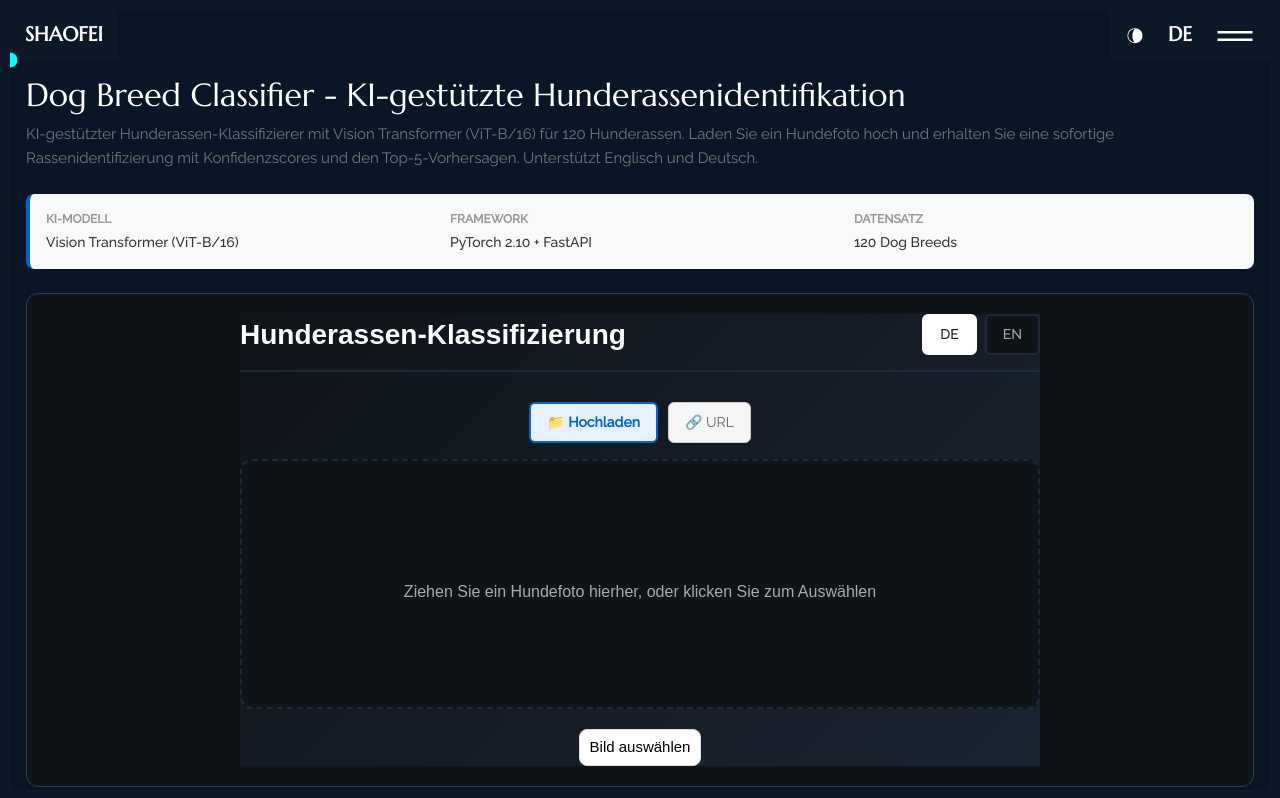
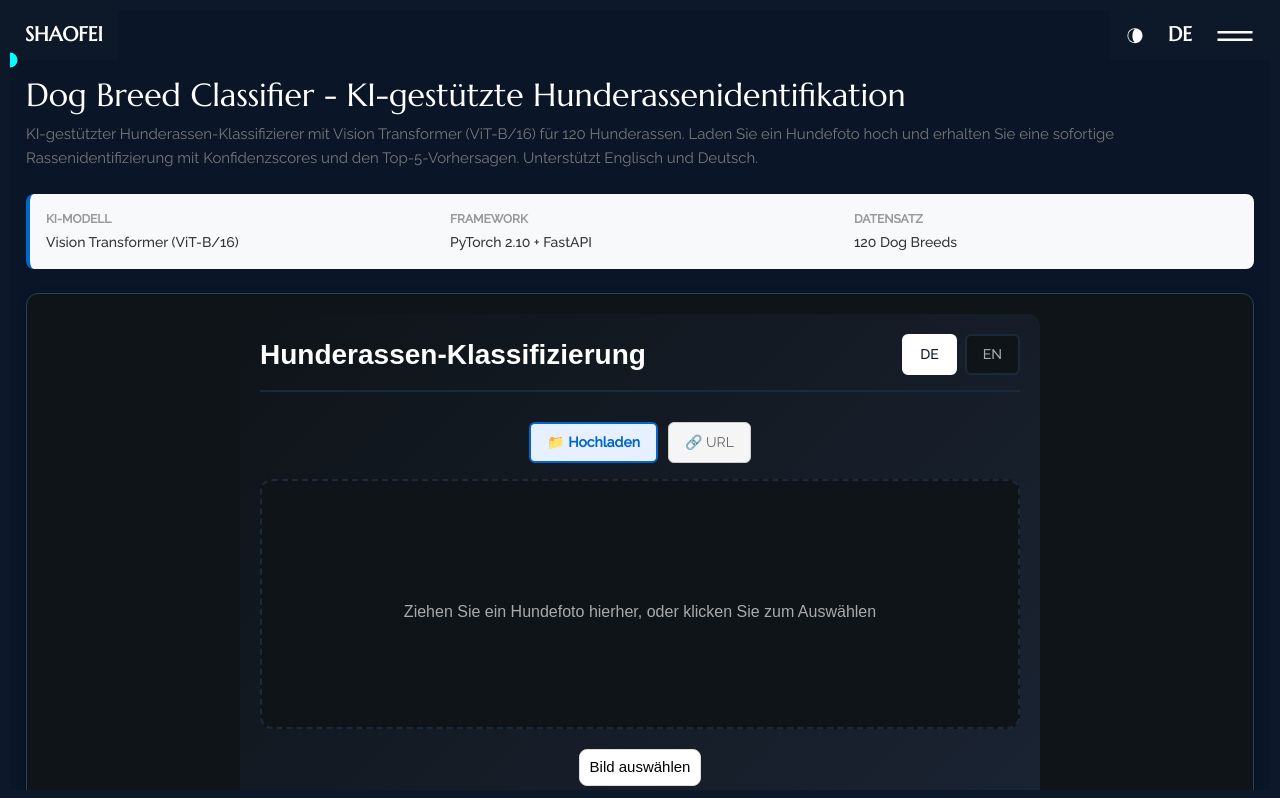
Before and after one commit to shaofei-liu/portfolio, a React (Create React App) app: page /portfolio/project2 in a window 1280 px wide. Shown: the top 798 px of the page. Built offline with nearby package versions, Linux system fonts and the light colour scheme.

Commit message:
Style: Fix Project 2 full-frame gradient background and unify Project 3 font styling with Poppins

```diff
--- a/src/components/DogBreedClassifier.css
+++ b/src/components/DogBreedClassifier.css
@@ -2,8 +2,10 @@
   width: 100%;
   max-width: 800px;
   margin: 0 auto;
-  padding: 0;
+  padding: 20px;
   background: linear-gradient(135deg, #0f1419 0%, #1a2332 100%);
+  border-radius: 12px;
+  color: #fff;
 }
 
 .dog-breed-classifier-header {
--- a/src/components/RAGChatbot.css
+++ b/src/components/RAGChatbot.css
@@ -6,9 +6,8 @@
   border-radius: 12px;
   overflow: hidden;
   box-shadow: 0 4px 6px rgba(0, 0, 0, 0.3);
-  font-family: -apple-system, BlinkMacSystemFont, 'Segoe UI', 'Roboto', 'Oxygen',
-    'Ubuntu', 'Cantarell', 'Fira Sans', 'Droid Sans', 'Helvetica Neue',
-    sans-serif;
+  font-family: "Poppins", sans-serif;
+  color: #fff;
 }
 
 /* Header */
@@ -31,6 +30,7 @@
   font-size: 16px;
   color: #fff;
   font-weight: 600;
+  font-family: "Poppins", sans-serif;
 }
 
 .rag-header-controls {
@@ -49,6 +49,7 @@
   font-size: 12px;
   min-width: 80px;
   transition: all 0.2s;
+  font-family: "Poppins", sans-serif;
 }
 
 .rag-language-select:hover {
@@ -65,6 +66,7 @@
   cursor: pointer;
   font-size: 14px;
   transition: all 0.2s;
+  font-family: "Poppins", sans-serif;
 }
 
 .rag-clear-btn:hover {
@@ -178,6 +180,7 @@
   white-space: pre-wrap;
   font-size: 14px;
   line-height: 1.5;
+  font-family: "Poppins", sans-serif;
 }
 
 .rag-message-user .rag-message-content {
@@ -261,7 +264,7 @@
   border: 1px solid rgba(0, 102, 204, 0.3);
   border-radius: 8px;
   color: #fff;
-  font-family: inherit;
+  font-family: "Poppins", sans-serif;
   font-size: 14px;
   resize: none;
   transition: all 0.2s;
@@ -299,6 +302,7 @@
   display: flex;
   align-items: center;
   justify-content: center;
+  font-family: "Poppins", sans-serif;
 }
 
 .rag-send-btn:hover:not(:disabled) {
```
